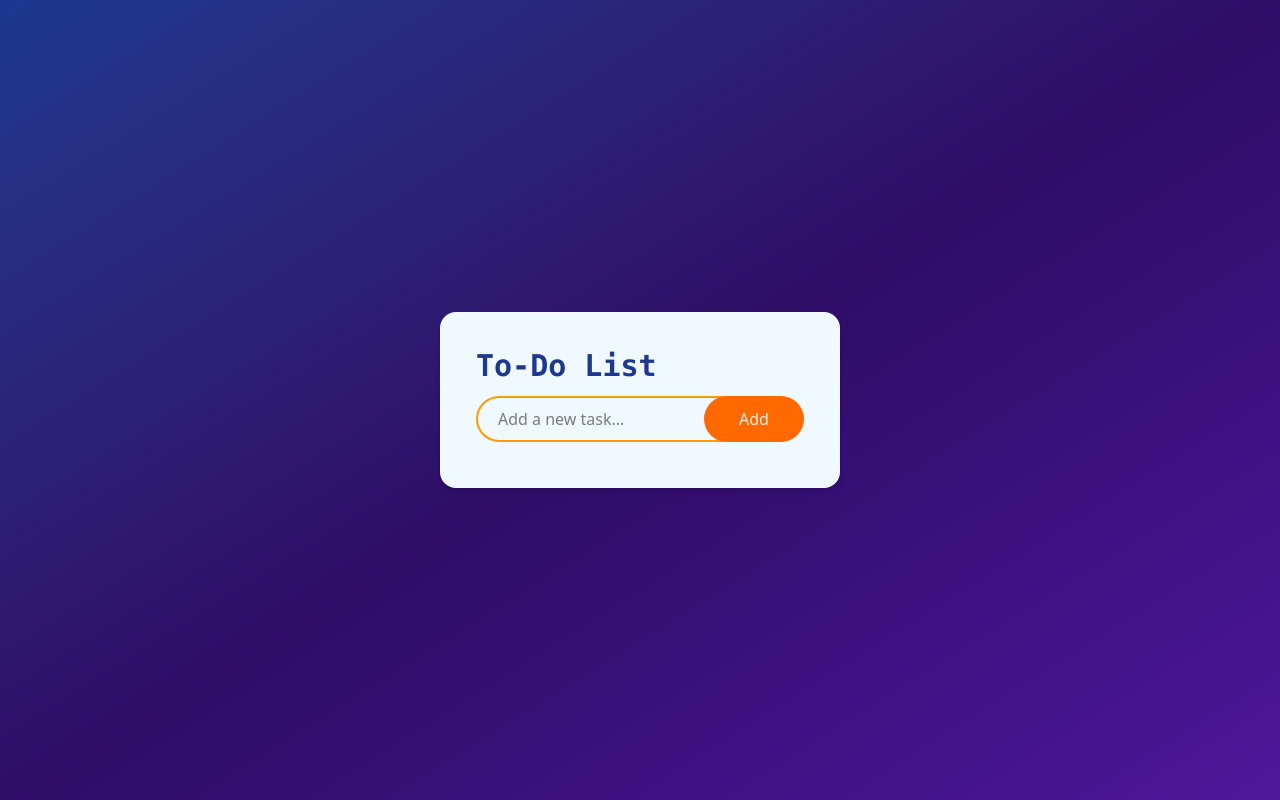
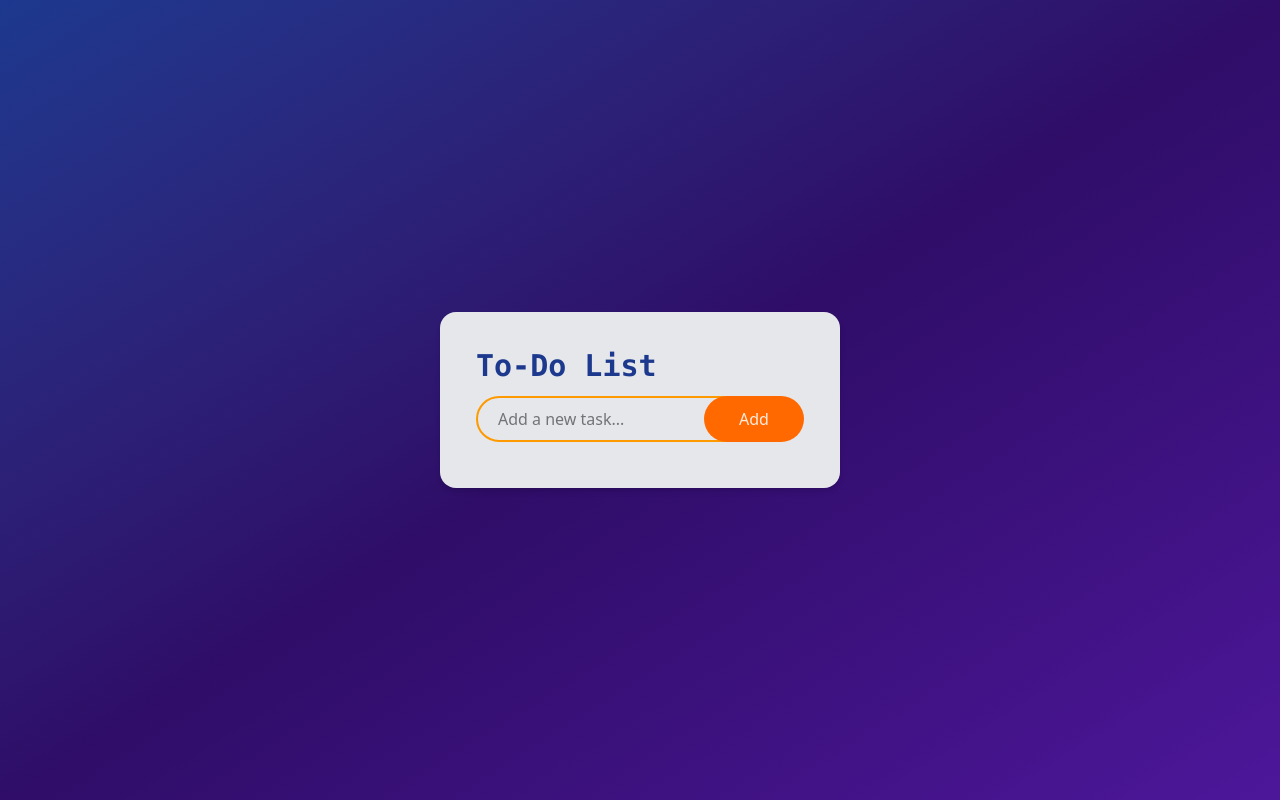
Before and after one commit to syHoang23/todolist-react, a React (Vite) app: page / in a window 1280 px wide. Built offline with nearby package versions, Linux system fonts and the light colour scheme.

Commit message:
update backgound from white to gray 200

```diff
--- a/src/App.jsx
+++ b/src/App.jsx
@@ -2,7 +2,7 @@ import TodoList from "./Component2/TodoList";
 
 export default function App() {
   return (
-    <div className="bg-sky-50 p-9 rounded-2xl shadow-md text-center w-[400px]">
+    <div className="bg-gray-200 p-9 rounded-2xl shadow-md text-center w-[400px]">
       <TodoList />
     </div>
   );
```
